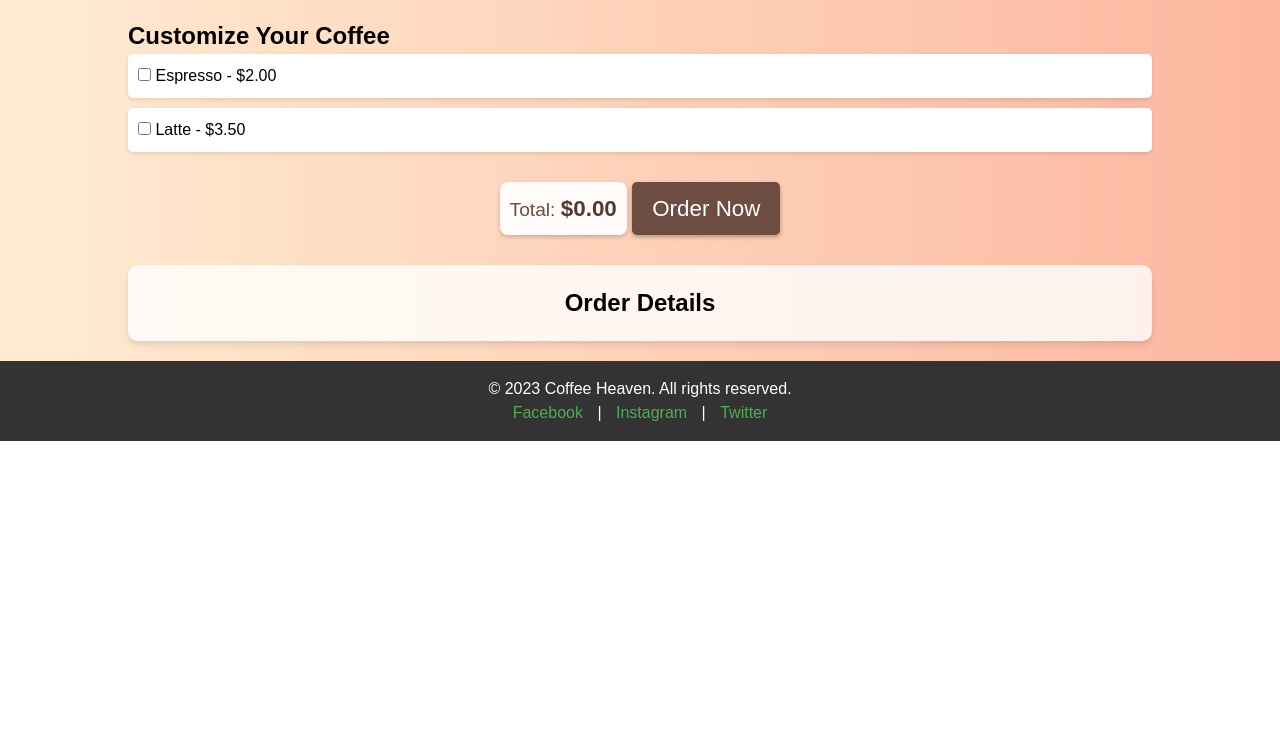
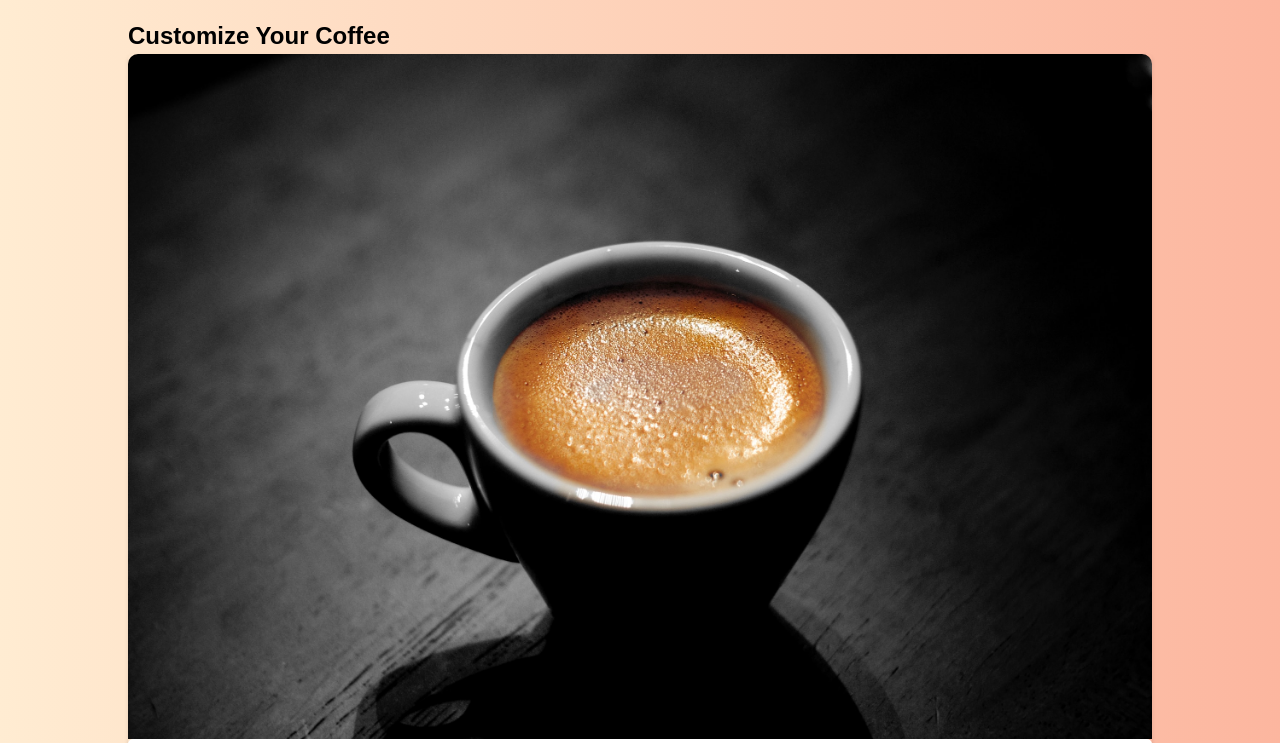
Before and after one commit to irm1005-itec1005-fall-2023/assignment-05-futureflare, a plain HTML site: page index.html in a window 1280 px wide. Shown: the part 417-1160 px from the top of the page. Before the commit the page ends 858 px from the top, so only its background shows below. Drawn offline with Linux system fonts and the light colour scheme.

Commit message:
Added img to espresso coffe

```diff
--- a/index.html
+++ b/index.html
@@ -60,6 +60,12 @@
     <section class="coffee-selection">
       <h2>Customize Your Coffee</h2>
       <form id="coffeeForm">
+
+        <div class="coffee-choice">
+          <div>
+            <img class="coffee-img" id="espresso-img" src="./images/espressocoffe2.jpg" alt="image of espresso shot">
+          </div>
+
           <div class="coffee-option">
             <div class="coffee-title">
               <input type="checkbox" id="espresso" name="coffee" value="2.00" onchange="updatePrice()">
@@ -75,6 +81,8 @@
                   onchange="updatePrice()"> <label for="sugarEspresso">Sugar - $0.25</label>
               </div>
             </div>
+        </div>
+
         </div>
 
         <div class="coffee-option">
--- a/style.css
+++ b/style.css
@@ -76,6 +76,26 @@ body {
   margin: 20px auto;
 }
 
+.coffee-choice {
+  padding: 0px;
+  margin-bottom: 10px;
+  border-radius: 5px;
+  box-shadow: 0 2px 4px rgba(0, 0, 0, 0.1);
+  position: relative;
+  transition: transform 0.3s ease;
+}
+.coffee-choice:hover {
+  transform: scale(1.02);
+}
+
+.coffee-img {
+  margin-bottom: 0px;
+  border-radius: 0px;
+  border-top-left-radius: 10px;
+  border-top-right-radius: 10px;
+
+}
+
 .coffee-option {
   background-color: #fff;
   padding: 10px;
@@ -86,9 +106,15 @@ body {
   transition: transform 0.3s ease;
 }
 
+/*
 .coffee-option:hover {
   transform: scale(1.03);
 }
+*/
+
+
+
+
 
 .submenu {
   display: none;
```
Also changed, not shown: images/espressocoffe2.jpg (added), 1 other file. Lines whose indentation alone changed are shown as unchanged.
